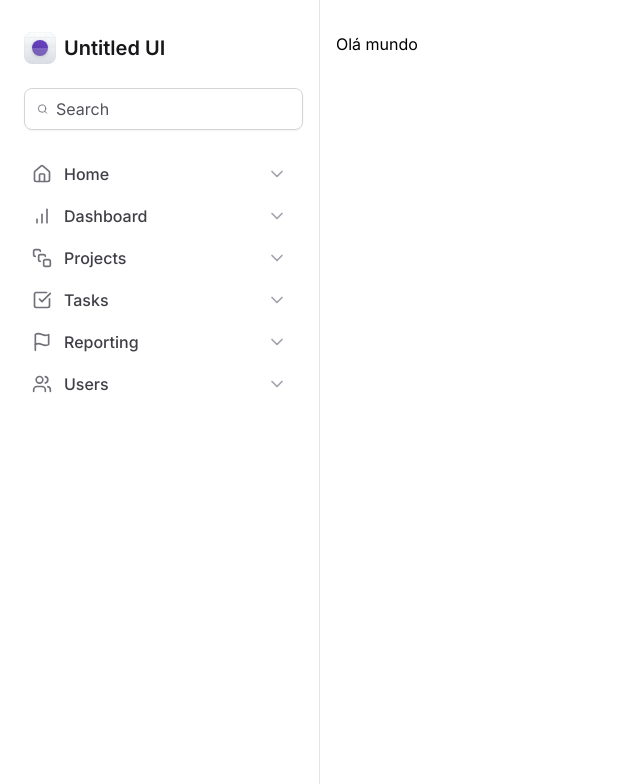
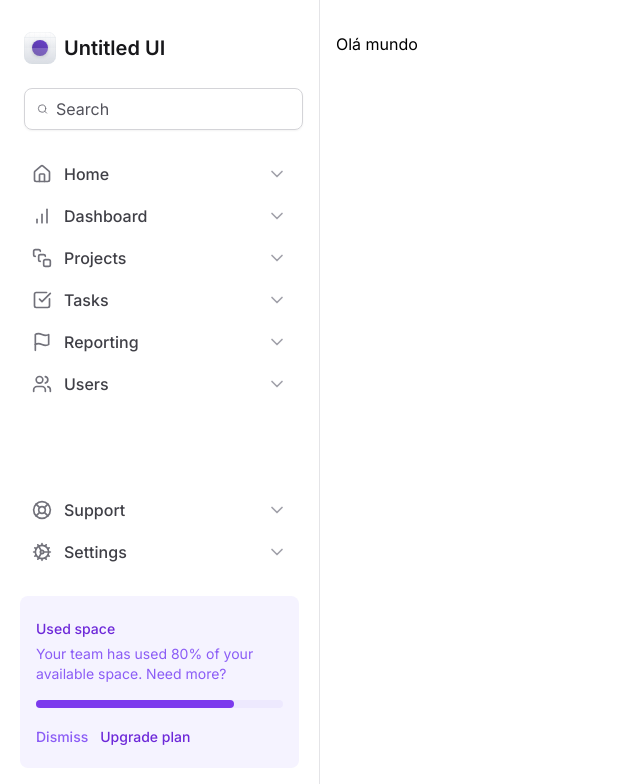
Before and after one commit to Gelzieny/tailwind-next, a Next.js app: page / in a window 1280 px wide. Shown: the top 784 px of the page, without its empty margins (0-640 px from the left). Built offline with nearby package versions, Linux system fonts and the light colour scheme.

Commit message:
Widget de Espaço Usado

```diff
--- a/src/app/components/Sidebar/MainNavigation/index.tsx
+++ /dev/null
@@ -1,22 +0,0 @@
-import {
-  BarChart,
-  CheckSquare,
-  Flag,
-  Home,
-  SquareStack,
-  Users,
-} from 'lucide-react'
-import { NavItem } from './NavItem'
-
-export function MainNavigation() {
-  return (
-    <nav className="space-y-0.5">
-      <NavItem title="Home" icon={Home} />
-      <NavItem title="Dashboard" icon={BarChart} />
-      <NavItem title="Projects" icon={SquareStack} />
-      <NavItem title="Tasks" icon={CheckSquare} />
-      <NavItem title="Reporting" icon={Flag} />
-      <NavItem title="Users" icon={Users} />
-    </nav>
-  )
-}
--- /dev/null
+++ b/src/app/components/Sidebar/UsedSpace.tsx
@@ -0,0 +1,42 @@
+import { Cog, LifeBuoy } from 'lucide-react'
+import { NavItem } from './NavItem'
+
+export function UsedSpace() {
+  return (
+    <div className="mt-auto flex flex-col gap-6">
+      <nav className="space-y-0.5">
+        <NavItem title="Support" icon={LifeBuoy} />
+        <NavItem title="Settings" icon={Cog} />
+      </nav>
+
+      <div className="flex flex-col gap-4 rounded-lg bg-violet-50 px-4 py-5">
+        <div className="space-y-1">
+          <span className="text-sm/5 font-medium text-violet-700">
+            Used space
+          </span>
+          <p className="text-sm/5 text-violet-500">
+            Your team has used 80% of your available space. Need more?
+          </p>
+        </div>
+        <div className="h-2 rounded-full bg-violet-100">
+          <div className="h-2 w-4/5 rounded-full bg-violet-600" />
+        </div>
+
+        <div className="space-x-3">
+          <button
+            type="button"
+            className="text-sm font-medium text-violet-500 hover:text-violet-800"
+          >
+            Dismiss
+          </button>
+          <button
+            type="button"
+            className="text-sm font-medium text-violet-700 hover:text-violet-900"
+          >
+            Upgrade plan
+          </button>
+        </div>
+      </div>
+    </div>
+  )
+}
--- a/src/app/components/Sidebar/index.tsx
+++ b/src/app/components/Sidebar/index.tsx
@@ -1,10 +1,21 @@
-import { Search } from 'lucide-react'
+import {
+  BarChart,
+  CheckSquare,
+  Cog,
+  Flag,
+  Home,
+  LifeBuoy,
+  Search,
+  SquareStack,
+  Users,
+} from 'lucide-react'
 import { Logo } from './logo'
-import { MainNavigation } from './MainNavigation'
+import { NavItem } from './NavItem'
+import { UsedSpace } from './UsedSpace'
 
 export function Sidebar() {
   return (
-    <aside className="border-r border-zinc-200 px-5 py-8 space-y-6">
+    <aside className="border-r border-zinc-200 px-5 py-8 flex flex-col gap-6">
       <Logo />
 
       <div className="mx-1 flex w-full items-center gap-2 rounded-lg border border-zinc-300 px-3 py-2 shadow-sm">
@@ -15,7 +26,17 @@
           className="flex-1 border-0 bg-transparent p-0 text-zinc-900 placeholder-zinc-600"
         />
       </div>
-      <MainNavigation />
+
+      <nav className="space-y-0.5">
+        <NavItem title="Home" icon={Home} />
+        <NavItem title="Dashboard" icon={BarChart} />
+        <NavItem title="Projects" icon={SquareStack} />
+        <NavItem title="Tasks" icon={CheckSquare} />
+        <NavItem title="Reporting" icon={Flag} />
+        <NavItem title="Users" icon={Users} />
+      </nav>
+
+      <UsedSpace />
     </aside>
   )
 }
```
Also changed, not shown: src/app/components/Sidebar/NavItem.tsx (renamed from src/app/components/Sidebar/MainNavigation/NavItem.tsx).
